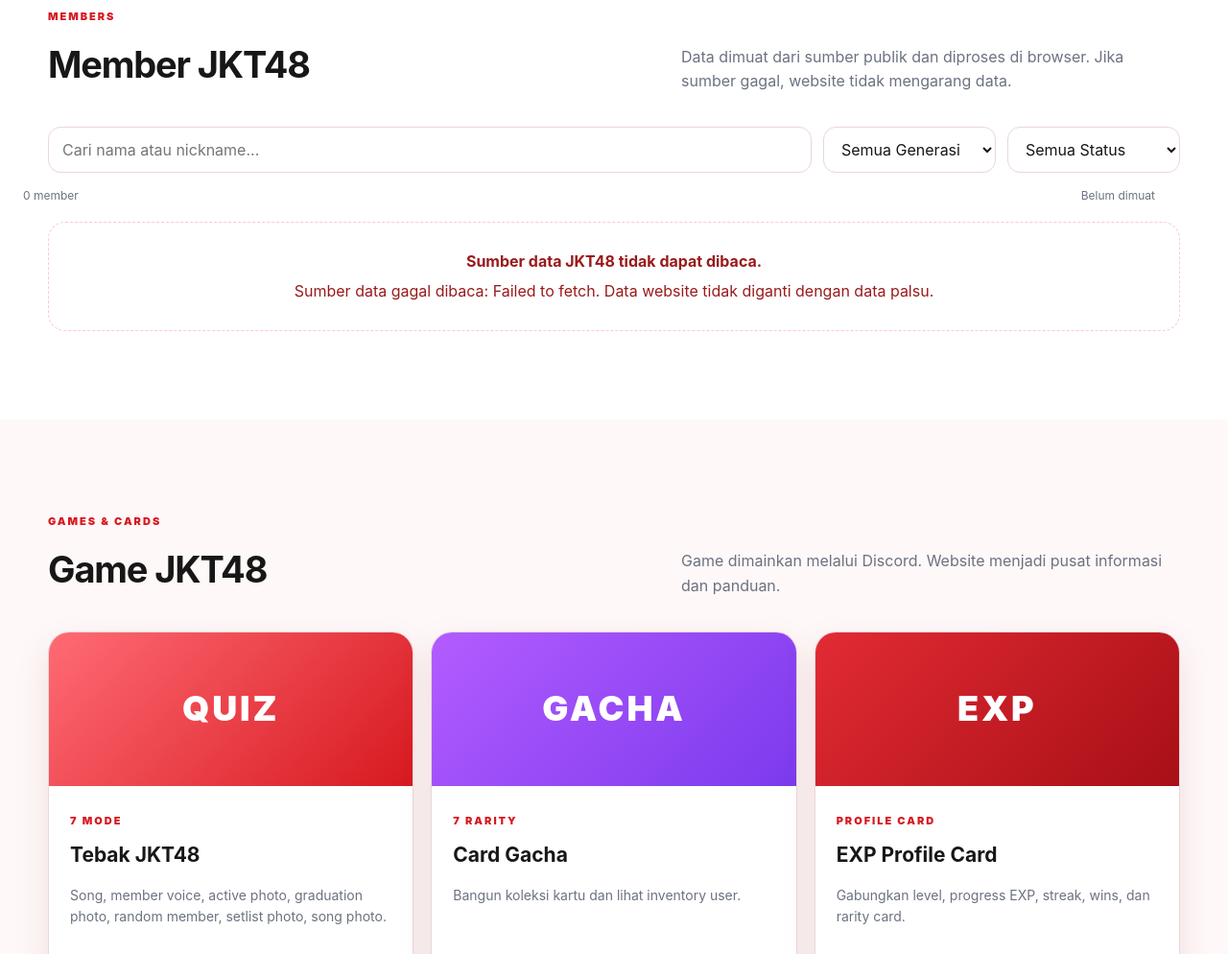
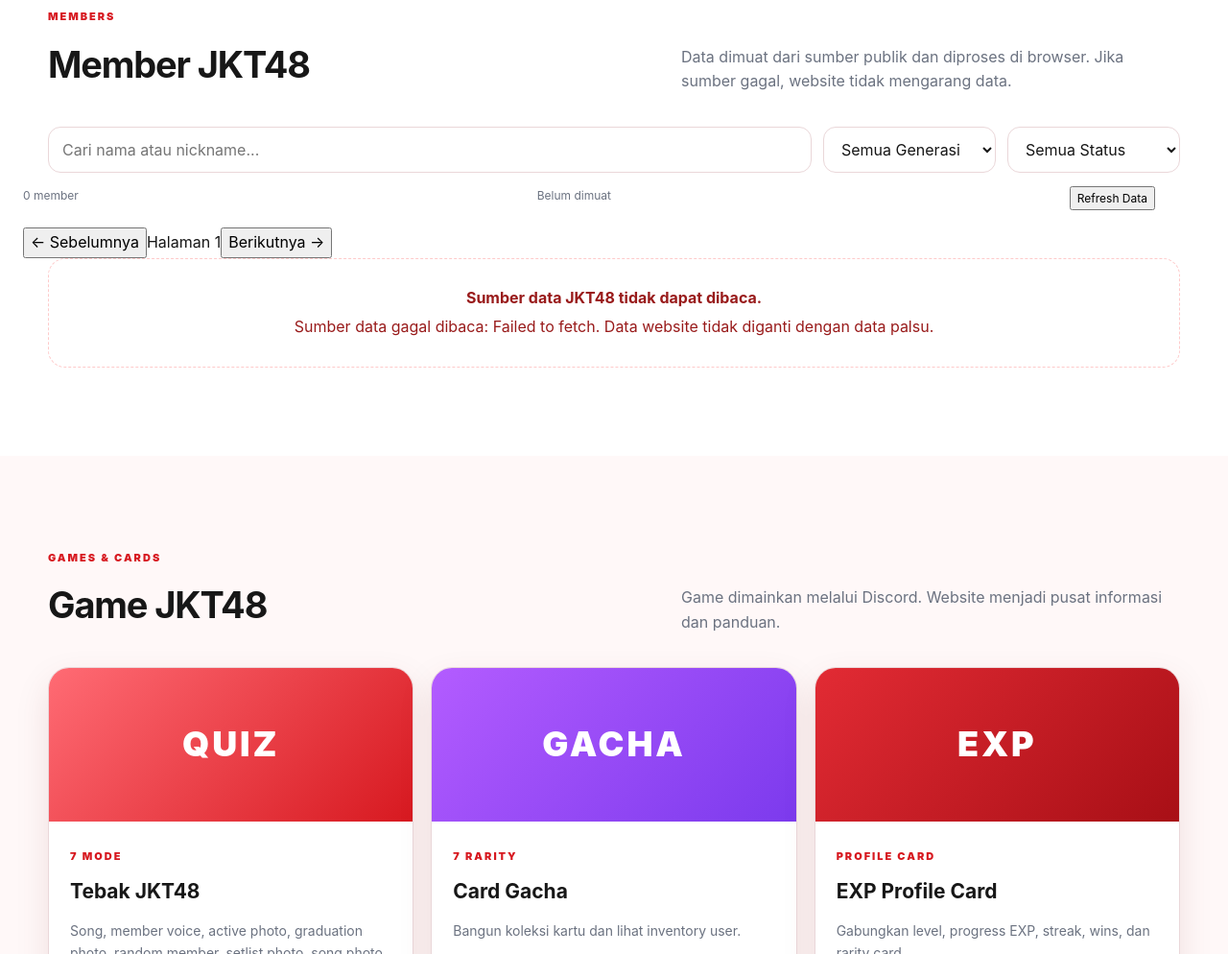
Before and after one commit to nararyajayautamagroub/nararya-bot-discord, a website: page website/jkt48/index.html in a window 1280 px wide. Shown: the part 1516-2510 px from the top of the page at 96% size. Drawn offline with Linux system fonts and the light colour scheme; no server answers.

Commit message:
feat: add JKT48 member refresh and pagination controls

```diff
--- a/website/jkt48/index.html
+++ b/website/jkt48/index.html
@@ -67,10 +67,10 @@
 <label class="select-wrap"><span class="sr-only">Filter generasi</span><select id="generationFilter"><option value="all">Semua Generasi</option><option value="1">Generasi 1</option><option value="2">Generasi 2</option><option value="3">Generasi 3</option><option value="4">Generasi 4</option><option value="5">Generasi 5</option><option value="6">Generasi 6</option><option value="7">Generasi 7</option><option value="8">Generasi 8</option><option value="9">Generasi 9</option><option value="10">Generasi 10</option><option value="11">Generasi 11</option><option value="12">Generasi 12</option><option value="13">Generasi 13</option><option value="14">Generasi 14</option></select></label>
 <label class="select-wrap"><span class="sr-only">Filter status</span><select id="statusFilter"><option value="all">Semua Status</option><option value="active">Aktif</option><option value="graduated">Graduated</option><option value="historical">Historical</option></select></label>
 </div>
-<div class="member-meta"><span id="memberResultCount">0 member</span><span id="memberUpdatedAt">Belum dimuat</span></div>
+<div class="member-meta"><span id="memberResultCount">0 member</span><span id="memberUpdatedAt">Belum dimuat</span><button class="mini-button" id="refreshMembers" type="button">Refresh Data</button></div>
 <div class="member-grid" id="memberGrid" aria-live="polite"><article class="loading-card embed-card"><span class="loader"></span><p>Memuat data member...</p></article></div>
 <div class="empty-state hidden" id="memberEmpty"><strong>Data member tidak ditemukan.</strong><span>Coba kata kunci atau filter lain.</span></div>
-<div class="error-state hidden" id="memberError"><strong>Sumber data JKT48 tidak dapat dibaca.</strong><span id="memberErrorText">Periksa source URL yang dikonfigurasi pada bot.</span></div>
+<div class="pagination" id="memberPagination" aria-label="Pagination member"><button class="mini-button" id="prevMembers" type="button">← Sebelumnya</button><span id="memberPageLabel">Halaman 1</span><button class="mini-button" id="nextMembers" type="button">Berikutnya →</button></div><div class="error-state hidden" id="memberError"><strong>Sumber data JKT48 tidak dapat dibaca.</strong><span id="memberErrorText">Periksa source URL yang dikonfigurasi pada bot.</span></div>
 </section>
 <section class="section section-muted" id="games">
 <div class="section-heading"><div><span class="section-kicker">GAMES & CARDS</span><h2>Game JKT48</h2></div><p>Game dimainkan melalui Discord. Website menjadi pusat informasi dan panduan.</p></div>
```
